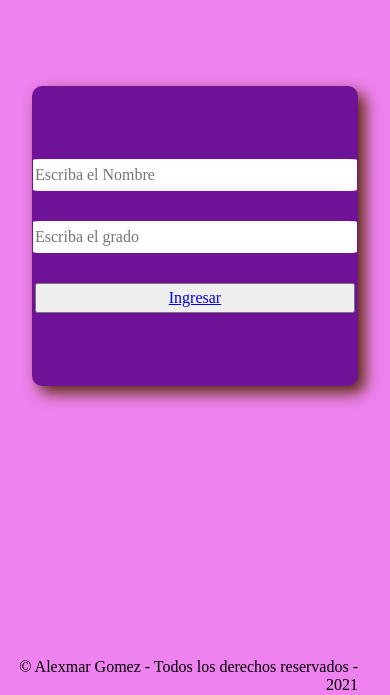
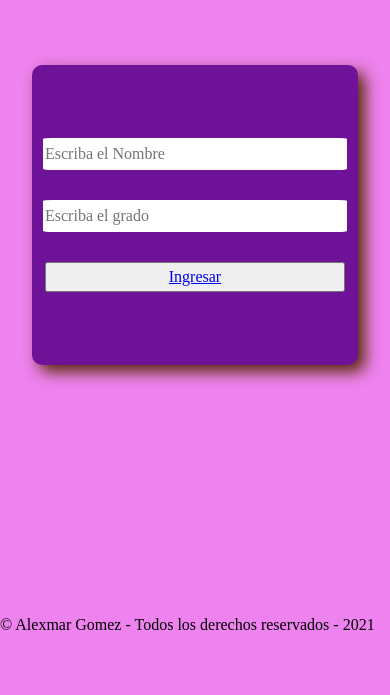
Before and after one commit to alexmargomez/ClasesWeb, a plain HTML site: page index.html in a window 390 px wide. Shown: the part 186-881 px from the top of the page. After the commit the page ends 844 px from the top, so only its background shows below. Drawn offline with Linux system fonts and the light colour scheme.

Commit message:
nuevos ajustes 5

```diff
--- a/css/style.css
+++ b/css/style.css
@@ -37,67 +37,7 @@ button{
 
 
 
-@media screen and (max-width:720px){
-  html{
-    min-width: 100%;
-  }
 
-  body{
-    min-height: 100vh;
-  }
-
-
-  .grid2{
-    display: block;
-    justify-content: space-between;
-    margin-left: 20px;
-    margin-right: 20px;
-  }
-
-  .es{
-    height: 200px;
-    margin-bottom: 20px;
-
-  }
-
-  .copyright{
-    display: none;
-    text-align: center;
-  }
-
-}
-
-@media screen and (max-width:510px){
-  input{
-    width: 350px;
-    height: 30px;
-    border-radius: 3%;
-    border: none;
-
-  }
-
-  button{
-    width: 350px;
-    height: 30px;
-  }
-
-}
-
-@media screen and (max-width:470px){
-  input{
-    width: 320px;
-    height: 30px;
-    border-radius: 3%;
-    border: none;
-
-  }
-
-  button{
-    width: 320px;
-    height: 30px;
-  }
-
-}
 
 .grid3{
   background-color: #6e1398;
@@ -130,7 +70,7 @@ button{
 }
 
 .copyright{
-  display: block;
+  display: flex;
   justify-content: flex-end;
   text-align: right;
   margin-right: 2rem;
@@ -149,3 +89,60 @@ button{
   padding-bottom: 30px;
 
 }
+
+
+@media screen and (max-width:720px){
+
+
+  .grid2{
+    display: block;
+    justify-content: space-between;
+    margin-left: 20px;
+    margin-right: 20px;
+  }
+
+  .es{
+    height: 200px;
+    margin-bottom: 20px;
+
+  }
+
+}
+
+@media screen and (max-width:510px){
+  input{
+    width: 350px;
+    height: 30px;
+    border-radius: 3%;
+    border: none;
+
+  }
+
+  button{
+    width: 350px;
+    height: 30px;
+  }
+
+  .copyright{
+    display: flex;
+    justify-content: flex-start;
+    margin: 0px;
+  }
+
+}
+
+@media screen and (max-width:470px){
+  input{
+    width: 300px;
+    height: 30px;
+    border-radius: 3%;
+    border: none;
+
+  }
+
+  button{
+    width: 300px;
+    height: 30px;
+  }
+
+}
--- a/index.html
+++ b/index.html
@@ -27,7 +27,7 @@
     </main>
 
     <footer class="copyright">
-      <div>&copy; Alexmar Gomez - Todos los derechos reservados - 2021</p></div>
+      <div>&copy; Alexmar Gomez - Todos los derechos reservados - 2021</div>
     </footer>
 
     <script type="text/javascript" src="js/app.js"></script>
```
